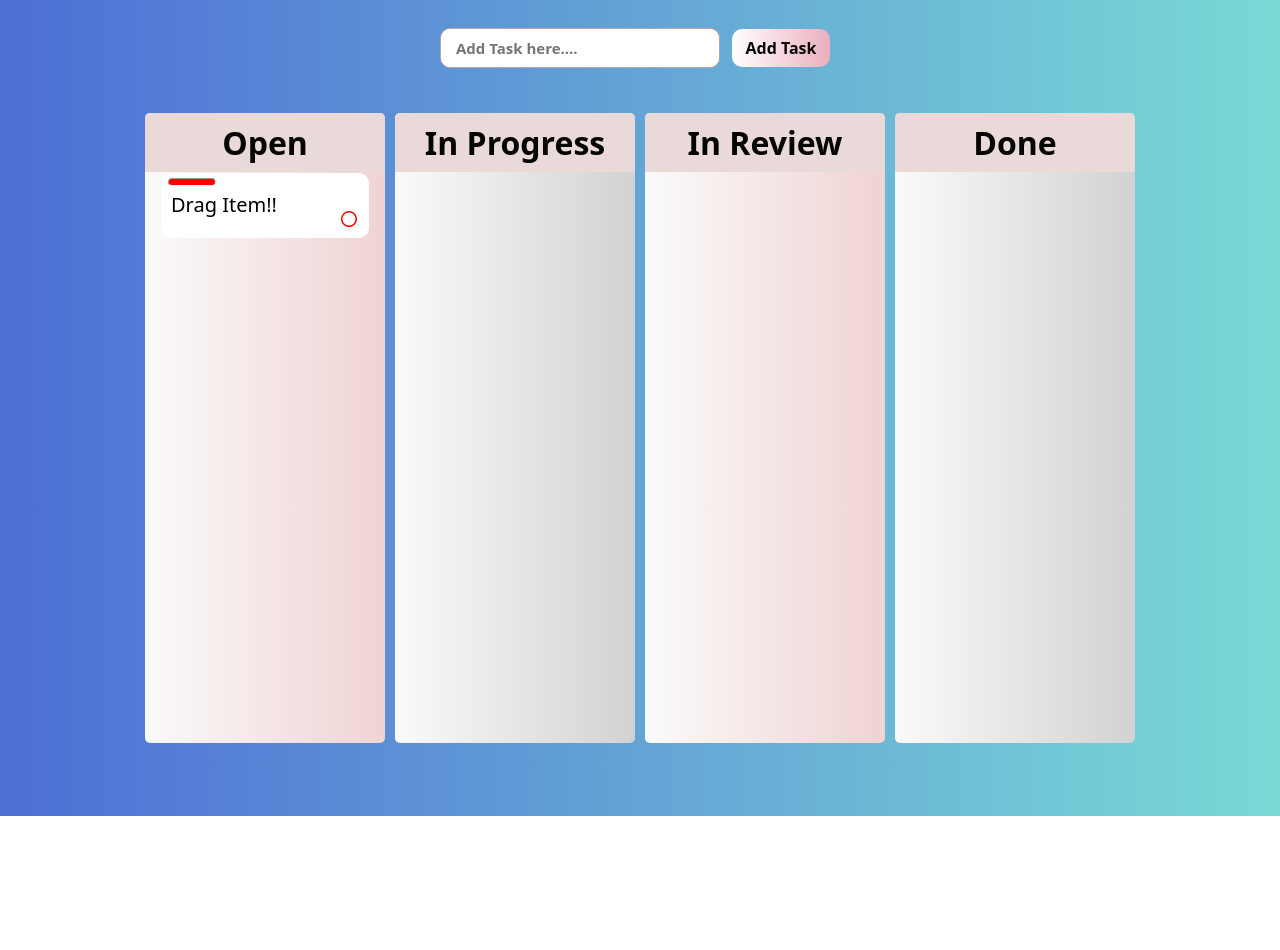
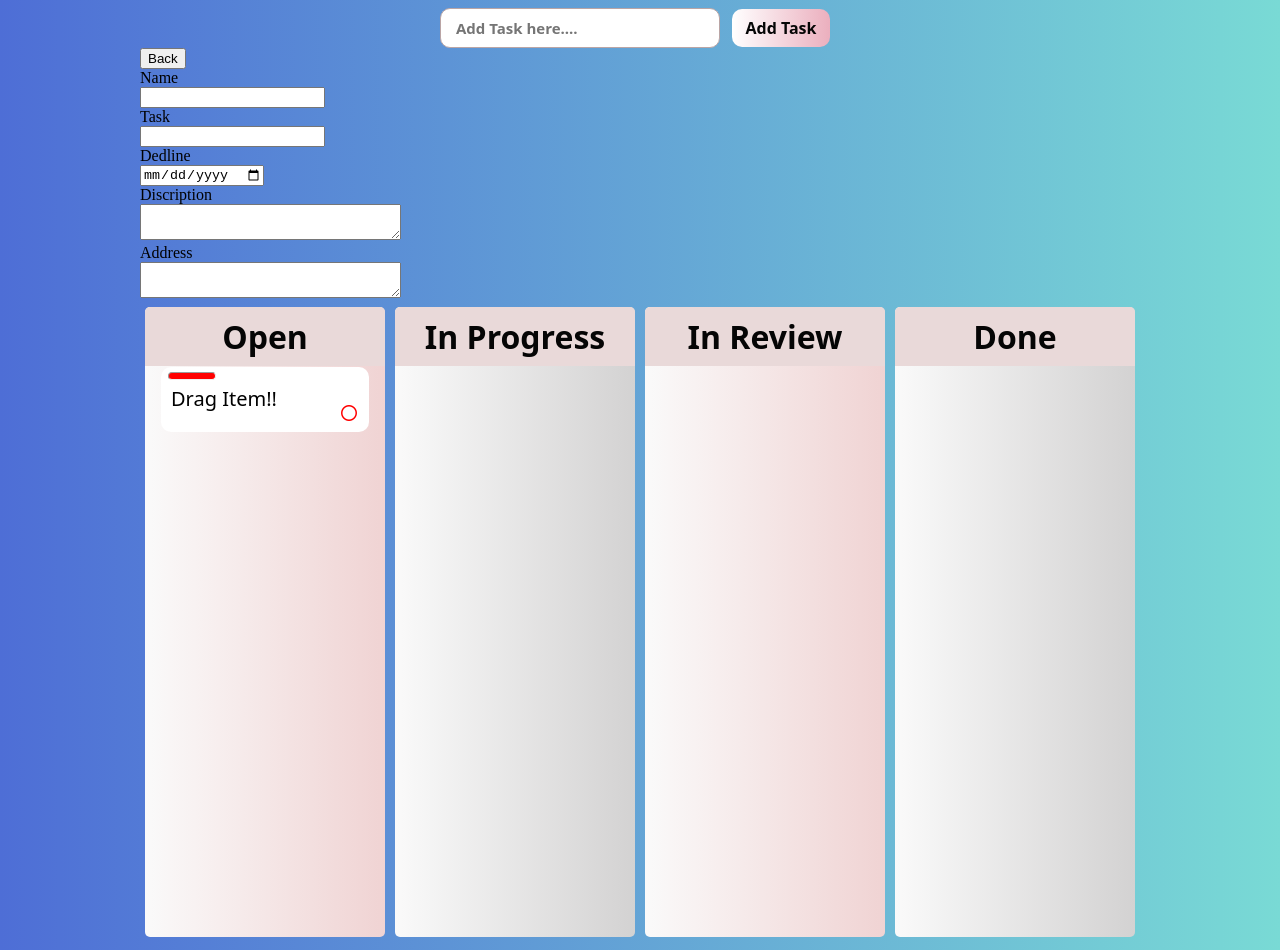
Before and after one commit to prataprohit526/Task-Manager-App---Javascript-Project---3uopurlen5cs, a plain HTML site: page index.html in a window 1280 px wide. Before the commit the page ends 816 px from the top, so only its background shows below. Drawn offline with Linux system fonts and the light colour scheme.

Commit message:
form tag added

```diff
--- a/index.html
+++ b/index.html
@@ -12,12 +12,35 @@
         <input type="text" class="input-area" id="inpuText" placeholder="Add Task here....">
         <button class="btn" onclick="createTask()">Add Task</button>
     </div>
+      <!------form Start-------->
+      <form action="#" id="form">
+        <div class="form-body">
+            <div class="left-section">
+              <button class="btn1" onclick="cancel()">Back</button><br>
+  <label >Name</label><br>
+  <input type="text"><br>
+  <label > Task</label><br>
+  <input type="text"><br>
+  <label class="last-date"> Dedline</label><br>
+   <input class="last-date" type="date">
+            </div>
+              <div class="right-section">
+                  <label >Discription</label><br>
+                  <textarea name="" id="" cols="30"></textarea><br>
+                  <label >Address</lable><br>
+                    <textarea name="" id="" cols="30"></textarea>
+              </div>
+        </div>
+      </form>
+      <!--------Form End-------->
     <div class="main-container">
+
       <div class="open-box open" id="no_status">
         <h1 id="h-id">Open</h1>
-        <div class="add-task" id="drag-item-list" draggable="true">
+        <div class="add-task" id="drag-item-list" draggable="true" onclick="show()">
             <hr id="hr-line">
         <p id="drag-item">Drag Item!!</p>
+
         <i class="fa-regular fa-circle" id="font-awesome"></i>
           </div>
       </div>
```
